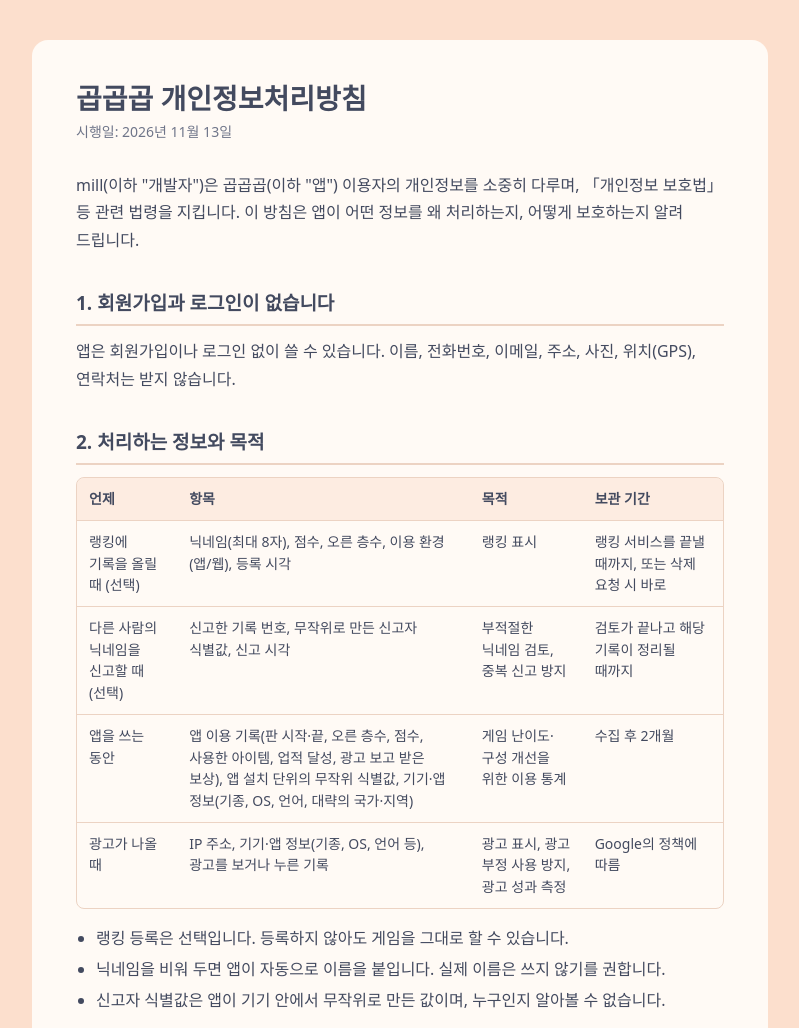
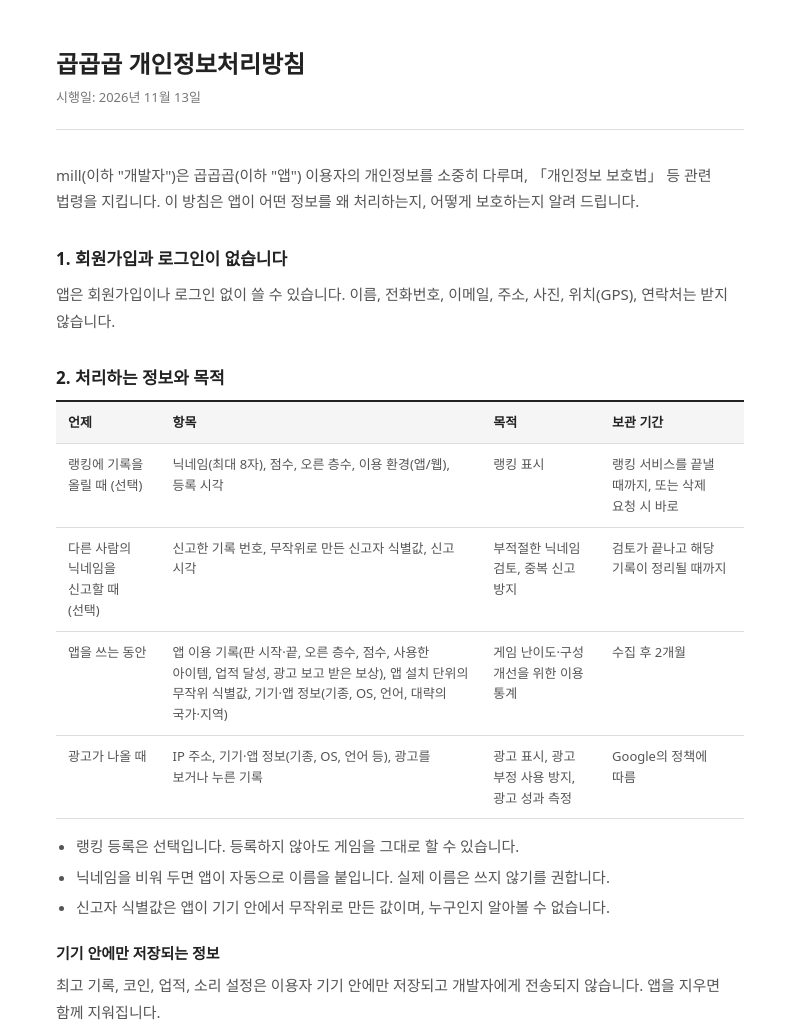
Before and after one commit to mill211123/math-policy, a plain HTML site: page gopgopgop/index.html in a window 1280 px wide. Shown: the top 1028 px of the page, without its empty margins (240-1039 px from the left). Drawn offline with Linux system fonts and the light colour scheme.

Commit message:
정책 페이지를 차분한 문서 모양으로 변경
Co-Authored-By: Claude Opus 5.5 <noreply@anthropic.com>

```diff
--- a/scss/policy.scss
+++ b/scss/policy.scss
@@ -1,12 +1,14 @@
 // [D] 수학 학습 앱 시리즈(곱곱곱 등)의 정책 페이지 스타일입니다. 모든 정책 페이지가 이 파일 하나를 같이 씁니다.
+//     법적 안내 문서라 게임 화면의 색·둥근 카드를 쓰지 않고, 흰 바탕에 짙은 회색 글자와 얇은 회색 선만으로 차분하게 둡니다.
 //     전역에 겹치지 않도록 변수·클래스는 모두 policy 접두사를 붙였습니다.
 
-$policy-ink: #434a5f;
-$policy-muted: #6f7589;
-$policy-paper: #fffaf5;
-$policy-bg: #fcdfcd;
-$policy-line: #ecd3c3;
-$policy-accent: #fc683b;
+$policy-ink: #222222;
+$policy-sub: #555555;
+$policy-muted: #777777;
+$policy-paper: #ffffff;
+$policy-line: #dddddd;
+$policy-head-bg: #f5f5f5;
+$policy-link: #1a4fa3;
 $policy-max: 46rem;
 
 @mixin policy-mobile {
@@ -17,69 +19,70 @@ $policy-max: 46rem;
 
 .policy {
   margin: 0;
-  background: $policy-bg;
+  background: $policy-paper;
   color: $policy-ink;
-  font-family: 'Pretendard', 'Apple SD Gothic Neo', 'Malgun Gothic', system-ui, sans-serif;
-  font-size: 1rem;
-  line-height: 1.7;
+  font-family: 'Apple SD Gothic Neo', 'Malgun Gothic', 'Noto Sans KR', system-ui, sans-serif;
+  font-size: 0.9375rem;
+  line-height: 1.75;
   word-break: keep-all;
   overflow-wrap: anywhere;
 
   &-page {
     box-sizing: border-box;
     max-width: $policy-max;
-    margin: 2.5rem auto;
-    padding: 2.5rem 2.75rem;
-    background: $policy-paper;
-    border-radius: 1rem;
+    margin: 0 auto;
+    padding: 3rem 1.5rem 4rem;
 
     @include policy-mobile {
-      margin: 0;
-      padding: 1.75rem 1rem 2.5rem;
-      border-radius: 0;
+      padding: 2rem 1rem 3rem;
     }
   }
 
   &-title {
-    margin: 0 0 0.25rem;
-    font-size: 1.75rem;
-    line-height: 1.3;
+    margin: 0 0 0.375rem;
+    font-size: 1.5rem;
+    font-weight: 700;
+    line-height: 1.35;
 
     @include policy-mobile {
-      font-size: 1.5rem;
+      font-size: 1.3125rem;
     }
   }
 
   &-date {
-    margin: 0 0 1.75rem;
+    margin: 0 0 2rem;
+    padding-bottom: 1.25rem;
+    border-bottom: 0.0625rem solid $policy-line;
     color: $policy-muted;
-    font-size: 0.875rem;
+    font-size: 0.8125rem;
   }
 
   &-section {
-    margin-top: 2.25rem;
+    margin-top: 2rem;
   }
 
   &-heading {
-    margin: 0 0 0.75rem;
-    padding-bottom: 0.5rem;
-    border-bottom: 0.125rem solid $policy-line;
-    font-size: 1.1875rem;
-    line-height: 1.4;
+    margin: 0 0 0.625rem;
+    font-size: 1.0625rem;
+    font-weight: 700;
+    line-height: 1.45;
   }
 
   &-subheading {
-    margin: 1.5rem 0 0.5rem;
-    font-size: 1rem;
+    margin: 1.25rem 0 0.375rem;
+    font-size: 0.9375rem;
+    font-weight: 700;
   }
 
   &-text {
-    margin: 0 0 0.75rem;
+    margin: 0 0 0.625rem;
+    color: $policy-sub;
   }
 
   &-list {
-    margin: 0 0 0.75rem;
+    margin: 0 0 0.625rem;
     padding-left: 1.25rem;
+    color: $policy-sub;
 
     li + li {
       margin-top: 0.25rem;
@@ -88,18 +91,18 @@ $policy-max: 46rem;
 
   // [D] 표가 화면보다 넓으면 표만 옆으로 밀어서 봅니다. 페이지 전체가 옆으로 밀리지 않게 하기 위해서입니다.
   &-table-wrap {
-    margin: 0 0 1rem;
+    margin: 0 0 0.875rem;
     overflow-x: auto;
-    border: 0.0625rem solid $policy-line;
-    border-radius: 0.5rem;
+    border-top: 0.125rem solid $policy-ink;
   }
 
   &-table {
     width: 100%;
     min-width: 36rem;
     border-collapse: collapse;
-    font-size: 0.875rem;
-    line-height: 1.55;
+    color: $policy-sub;
+    font-size: 0.8125rem;
+    line-height: 1.6;
 
     th,
     td {
@@ -110,17 +113,17 @@ $policy-max: 46rem;
     }
 
     th {
-      background: rgba($policy-bg, 0.5);
+      background: $policy-head-bg;
+      color: $policy-ink;
+      font-weight: 700;
       white-space: nowrap;
-    }
-
-    tr:last-child td {
-      border-bottom: 0;
     }
   }
 
   &-link {
-    color: $policy-accent;
+    color: $policy-link;
+    text-decoration: underline;
+    text-underline-offset: 0.1875rem;
   }
 
   // [D] 정책 목록 첫 화면의 앱 줄입니다.
```
Also changed, not shown: css/policy.css, 1 other file.
